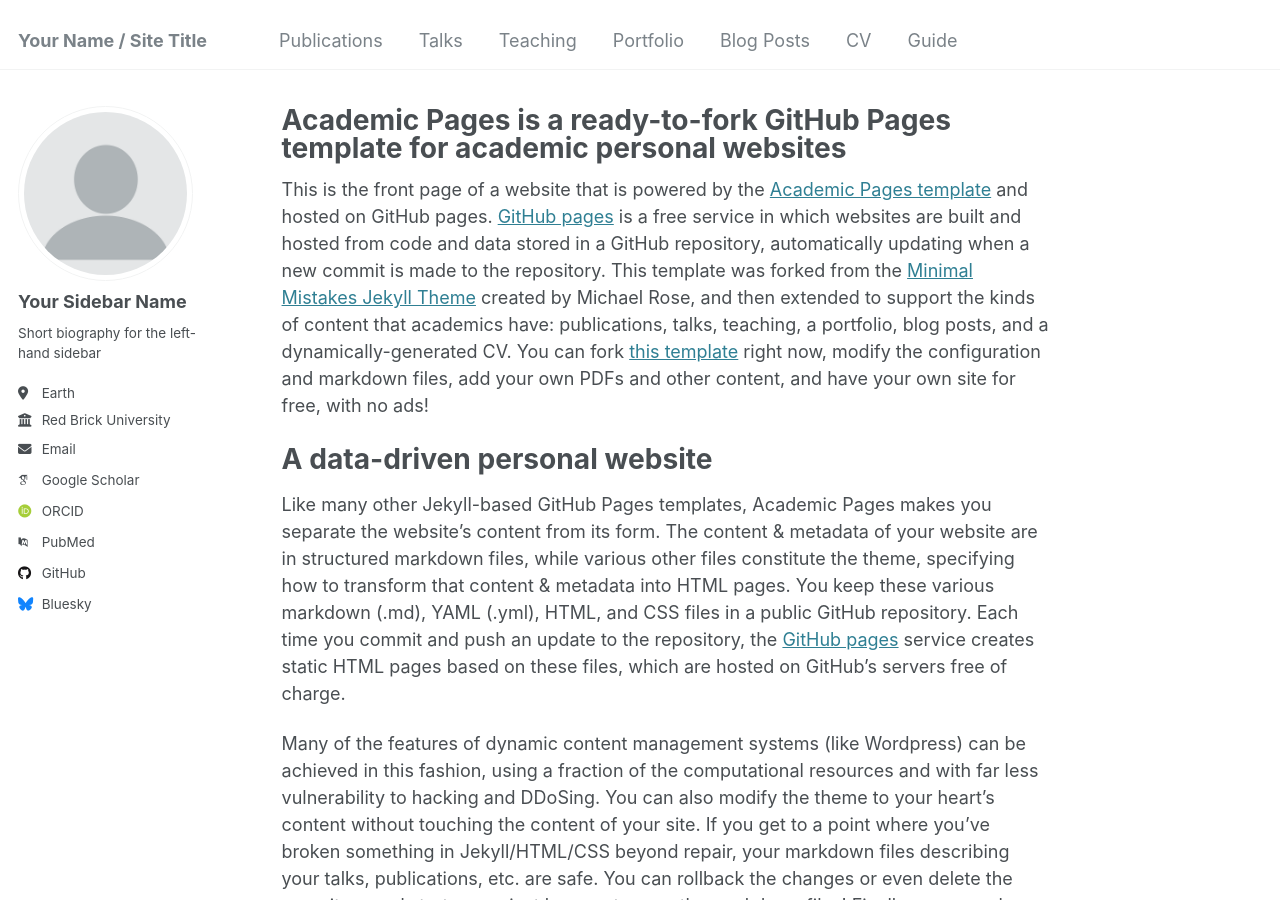
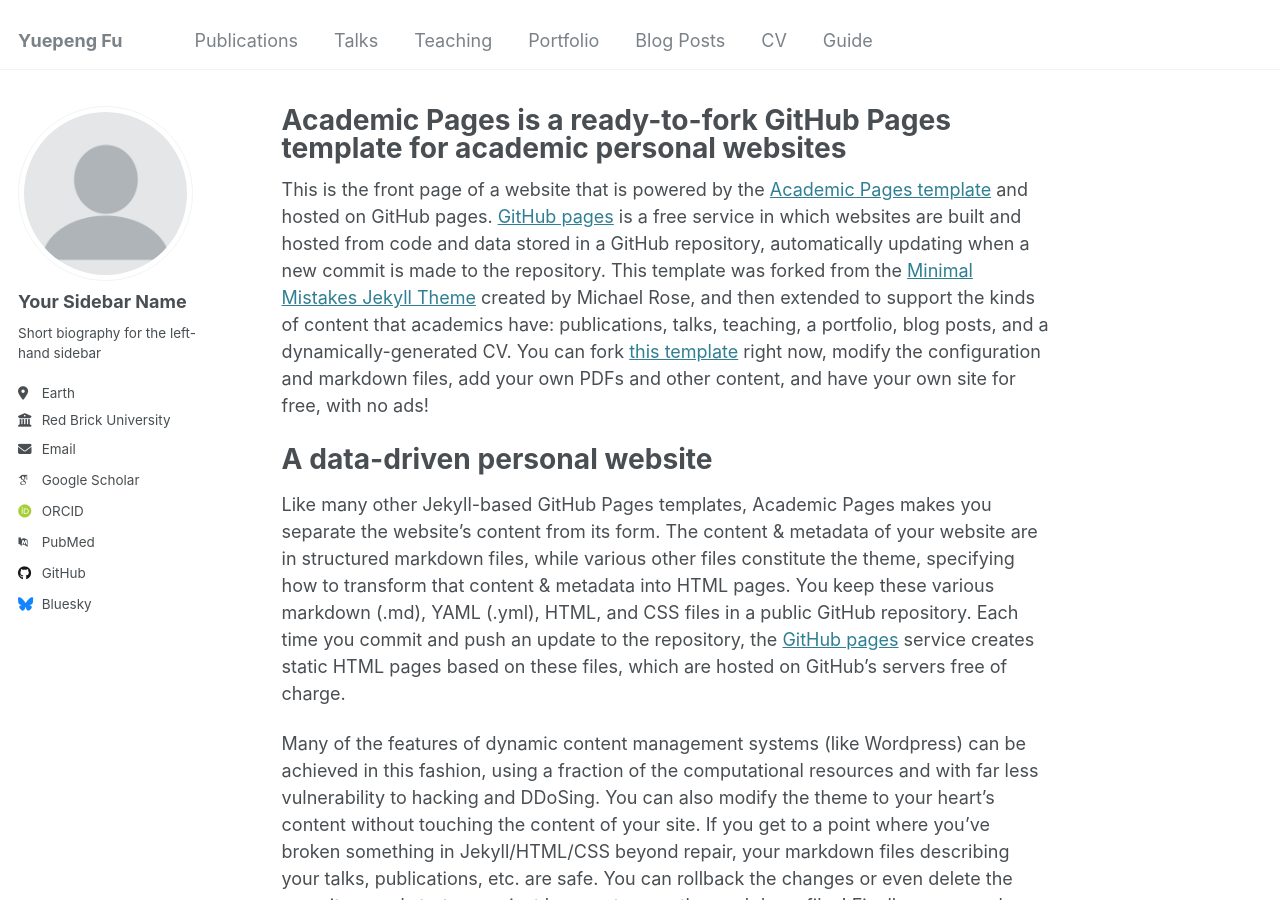
Before and after one commit to Yuepeng-Fu/Yuepeng-Fu.github.io, a Jekyll site: the page built from _pages/about.md, in a window 1280 px wide and 900 px high. Built offline with Jekyll 4.4.1, drawn with Linux system fonts in a browser that asks for light colours; some web fonts are replaced.

Commit message:
Update _config.yml: title, name and url

```diff
--- a/_config.yml
+++ b/_config.yml
@@ -8,11 +8,11 @@
 
 # Basic Site Settings
 locale                   : "en-US"
-title                    : "Your Name / Site Title"
+title                    : "Yuepeng Fu"
 title_separator          : "-"
 name                     : &name "Your Name"
 description              : &description "personal description"
-url                      : https://academicpages.github.io # the base hostname & protocol for your site e.g. "https://[your GitHub username].github.io"
+url                      : https://yuepeng-fu.github.io # the base hostname & protocol for your site e.g. "https://[your GitHub username].github.io"
 baseurl                  : "" # the subpath of your site, e.g. "/blog"
 repository               : "academicpages/academicpages.github.io"
 
```
